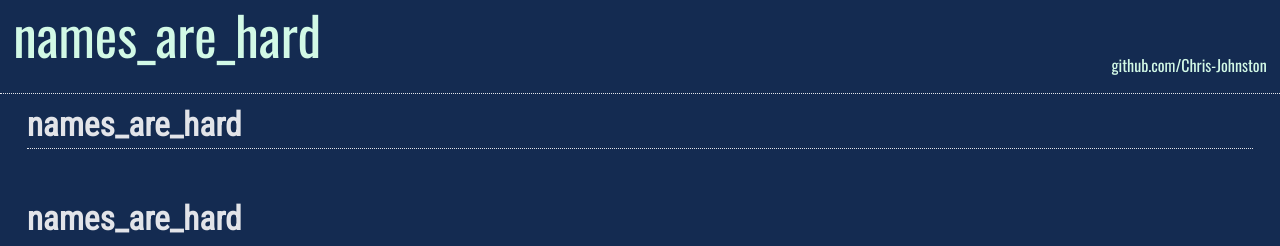
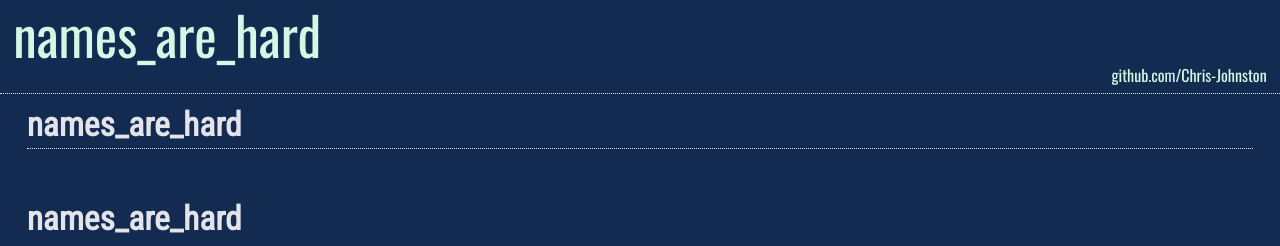
Before and after one commit to Chris-Johnston/names_are_hard, a Jekyll site: the page built from index.md, in a window 1280 px wide. Shown: the top 246 px of the page. Built offline with Jekyll 4.4.1, drawn with Linux system fonts in a browser that asks for light colours; our own code applies the rules of GitHub Pages for plain Markdown files.

Commit message:
minor css changes

```diff
--- a/_sass/names_are_hard.scss
+++ b/_sass/names_are_hard.scss
@@ -84,8 +84,9 @@ body li
 
 .github-link
 {
+  display: block;
   position: absolute;
-  bottom: 15pt;
+  top: 50pt;
   right: 10pt;
   font-size: 12pt;
 }
@@ -107,6 +108,10 @@ body li
   padding-top: 10pt;
   padding-bottom: 5pt;
   border-bottom: $line-style;
+  height: 10pt;
+  overflow: hidden;
+  display: block;
+  margin-right: 175px;
 }
 
 .site-header-tall > .post-wrapper
@@ -304,4 +309,51 @@ table {
   }
 }
 
+@media only screen and (max-width: 700px)
+{
+  body{
+    background: red;
+  }
+  .site-header-tall
+  {
+    height: auto;
+  }
+
+  .site-title {
+    position: static;
+    display: block;
+    margin: 10px;
+    width: auto;
+    height: auto;
+    top: auto;
+    bottom: auto;
+    left: auto;
+    font-size: 30pt;
+  }
+  .github-link {
+    position: static;
+    display: block;
+    margin-left: 10px;
+    margin-right: 10px;
+    margin-top: 5px;
+    margin-bottom: 5px;
+    width: auto;
+    height: auto;
+    top: auto;
+    bottom: auto;
+    left: auto;
+  }
+   .site-header-tall > .post-wrapper
+  {
+    margin: 5px 10px;
+    position: static;
+    display: block;
+    width: auto;
+    height: auto;
+    top: auto;
+    bottom: auto;
+    left: auto;
+  }
+}
+
 @import "syntax";
```
